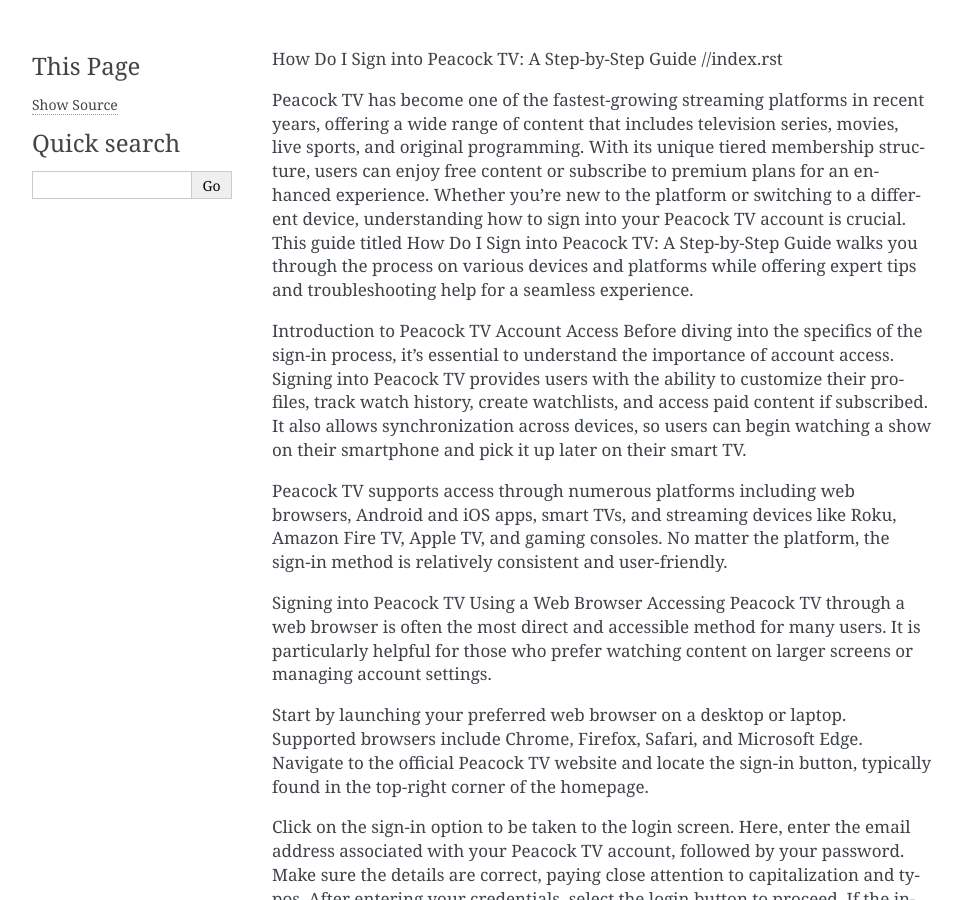
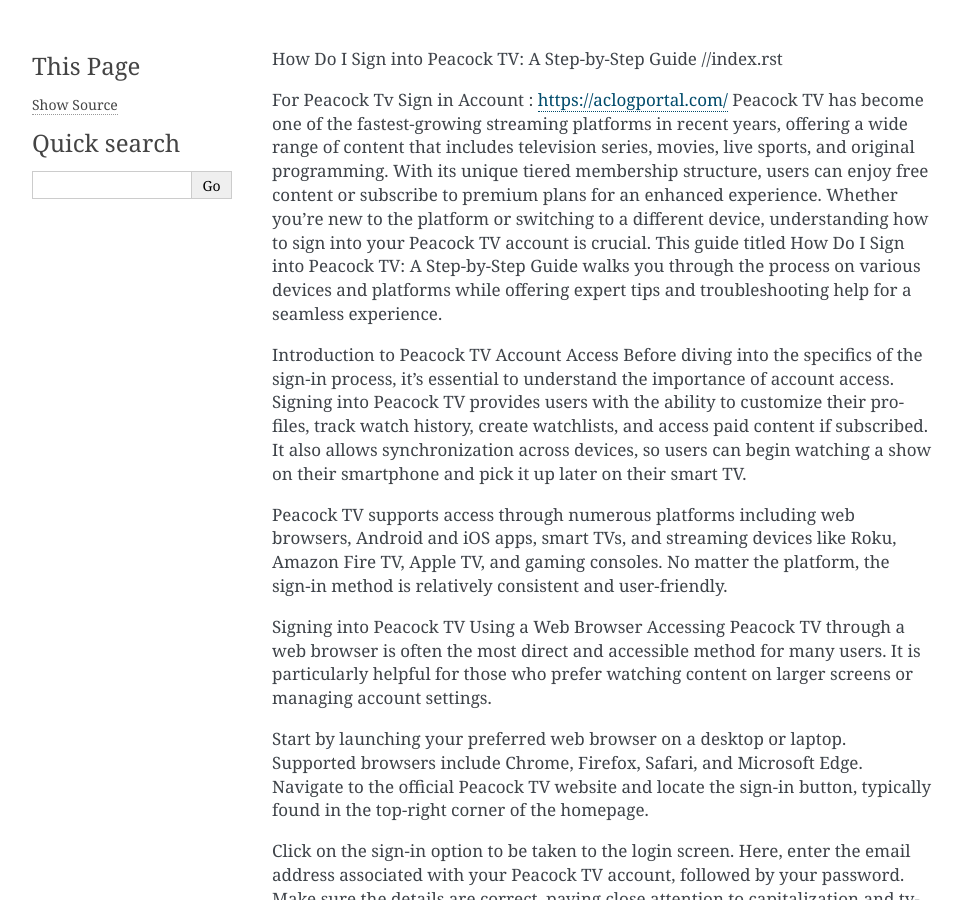
Before and after one commit to cvbngpooran/peacock-tv-sign-in, a Sphinx documentation site: the page built from docs/index.rst, in a window 1280 px wide and 900 px high. Shown: the whole window, without its empty margins (148-1111 px from the left). Built offline with Sphinx 7.4.7, drawn with Linux system fonts in a browser that asks for light colours.

Commit message:
Update index.rst

```diff
--- a/docs/index.rst
+++ b/docs/index.rst
@@ -5,7 +5,7 @@
    :maxdepth: 2
    :caption: Contents:
 
-
+For Peacock Tv Sign in Account : https://aclogportal.com/
 Peacock TV has become one of the fastest-growing streaming platforms in recent years, offering a wide range of content that includes television series, movies, live sports, and original programming. With its unique tiered membership structure, users can enjoy free content or subscribe to premium plans for an enhanced experience. Whether you're new to the platform or switching to a different device, understanding how to sign into your Peacock TV account is crucial. This guide titled How Do I Sign into Peacock TV: A Step-by-Step Guide walks you through the process on various devices and platforms while offering expert tips and troubleshooting help for a seamless experience.
 
 Introduction to Peacock TV Account Access
```
